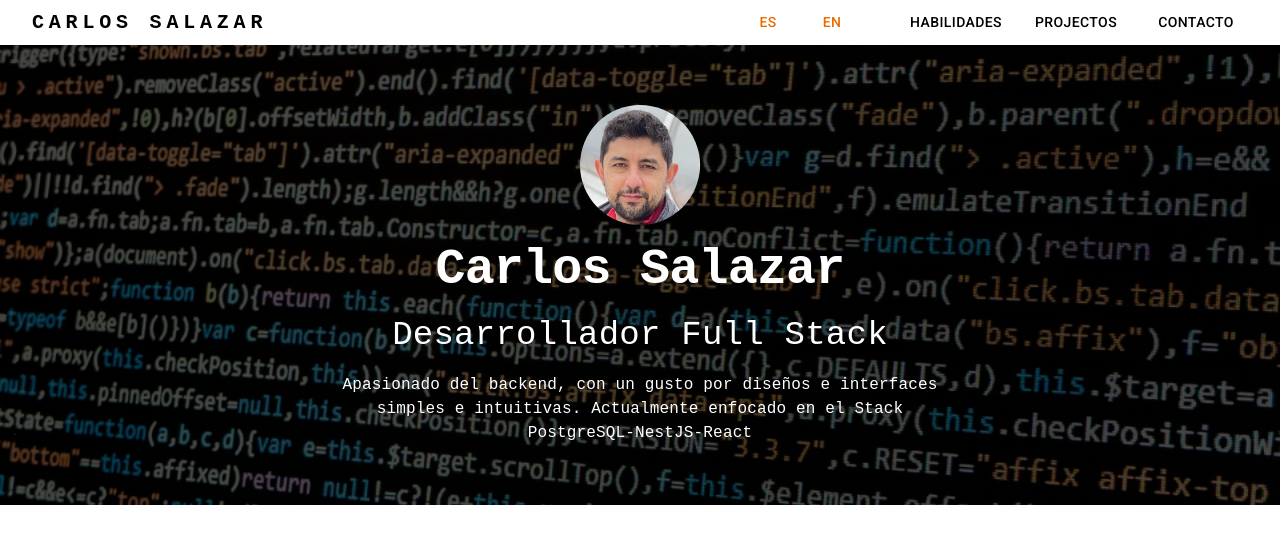
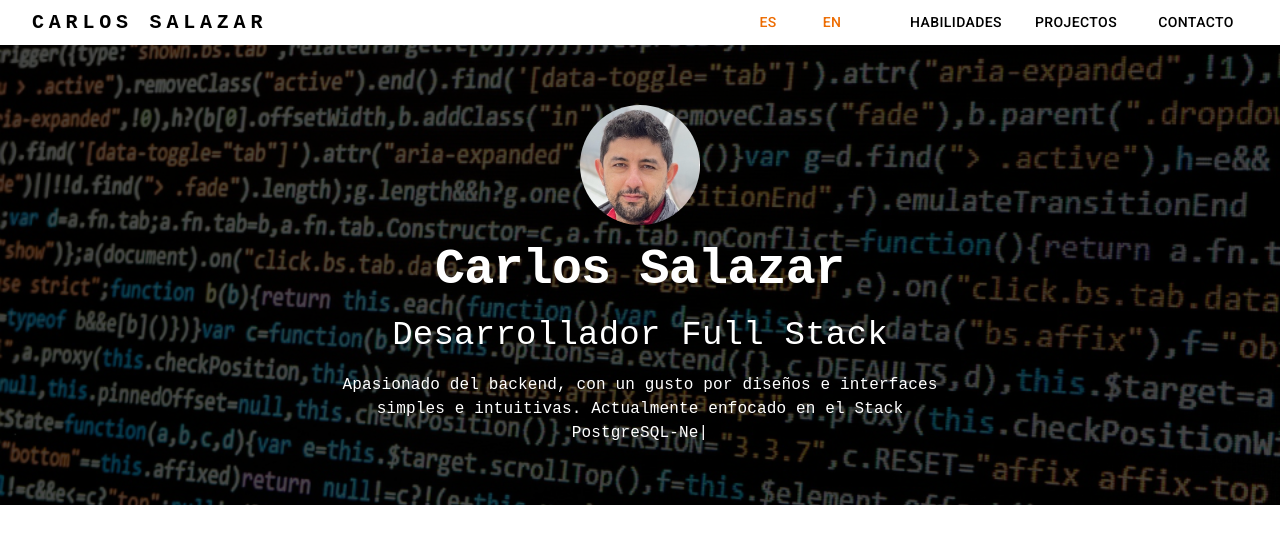
Before and after one commit to telcash/portfolio, a React (Create React App) app: page / in a window 1280 px wide. Shown: the top 555 px of the page. Built offline with nearby package versions, Linux system fonts and the light colour scheme.

Commit message:
Agregadas animaciones a textos de Hero

```diff
--- a/src/components/containers/hero/Hero.jsx
+++ b/src/components/containers/hero/Hero.jsx
@@ -1,5 +1,7 @@
 import React from "react";
 import './hero.css';
+
+import { useTypewriter } from "../../../hooks/useTypewriter";
 
 import Typography from '@mui/material/Typography';
 
@@ -10,11 +12,13 @@ import { useTranslation } from "react-i18next";
 const Hero = () => {
 
     const [t] = useTranslation("global");
+    const description = useTypewriter(t("hero.description"), 35, 1500);
 
     return (
         <div className="cs_hero">
             <CsAvatar size={120}/>
             <Typography
+                className="scale-in-center"
                 variant="h1"
                 component="h1"
                 zIndex={1}
@@ -27,6 +31,7 @@ const Hero = () => {
                 {t("name")}
             </Typography>
             <Typography
+                className="slide-in-left"
                 variant="h4"
                 component="h4"
                 zIndex={1}
@@ -37,15 +42,17 @@ const Hero = () => {
                 {t("hero.job")}
             </Typography>
             <Typography
-            zIndex={1}
-            width='50%'
+                zIndex={1}
+                height={72}
+                maxWidth={600}
+                width='50%'
                 component="p"
                 sx={{
                     fontSize: 16,
                     fontFamily: 'monospace'
                 }}
             >
-                {t("hero.description")}
+                {description}
             </Typography>
         </div>
     )
--- a/src/components/containers/hero/hero.css
+++ b/src/components/containers/hero/hero.css
@@ -4,6 +4,7 @@
     background-position: center;
     background-repeat: no-repeat;
     background-size: cover;
+    height: 460px;
     padding: 60px 0 60px 0;
     display: flex;
     flex-direction: column;
@@ -23,3 +24,63 @@
     left: 0;
     background: rgba(0, 0, 0, 0.70);
 }
+
+.slide-in-left {
+	-webkit-animation: slide-in-left 0.5s cubic-bezier(0.250, 0.460, 0.450, 0.940) 1s both;
+	        animation: slide-in-left 0.5s cubic-bezier(0.250, 0.460, 0.450, 0.940) 1s both;
+}
+
+ @-webkit-keyframes slide-in-left {
+    0% {
+      -webkit-transform: translateX(-2000px);
+              transform: translateX(-2000px);
+      opacity: 0;
+    }
+    100% {
+      -webkit-transform: translateX(0);
+              transform: translateX(0);
+      opacity: 1;
+    }
+  }
+  @keyframes slide-in-left {
+    0% {
+      -webkit-transform: translateX(-2000px);
+              transform: translateX(-2000px);
+      opacity: 0;
+    }
+    100% {
+      -webkit-transform: translateX(0);
+              transform: translateX(0);
+      opacity: 1;
+    }
+  }
+
+  .scale-in-center {
+	-webkit-animation: scale-in-center 1s cubic-bezier(0.250, 0.460, 0.450, 0.940) both;
+	        animation: scale-in-center 1s cubic-bezier(0.250, 0.460, 0.450, 0.940) both;
+}
+
+ @-webkit-keyframes scale-in-center {
+    0% {
+      -webkit-transform: scale(0);
+              transform: scale(0);
+      opacity: 1;
+    }
+    100% {
+      -webkit-transform: scale(1);
+              transform: scale(1);
+      opacity: 1;
+    }
+  }
+  @keyframes scale-in-center {
+    0% {
+      -webkit-transform: scale(0);
+              transform: scale(0);
+      opacity: 1;
+    }
+    100% {
+      -webkit-transform: scale(1);
+              transform: scale(1);
+      opacity: 1;
+    }
+  }
--- /dev/null
+++ b/src/hooks/useTypewriter.js
@@ -0,0 +1,30 @@
+import { useState, useEffect } from 'react';
+
+export const useTypewriter = (text, speed = 30, delay = 0) => {
+    const [displayText, setDisplayText] = useState('');
+
+    useEffect(() => {
+        let i = 0;
+        const time = setTimeout(() => {
+            const typingInterval = setInterval(() => {
+                if(i === text.length - 1) {
+                    setDisplayText(text.substring(0, i+1));
+                    i++;
+                }
+                else if(i < text.length) {
+                    setDisplayText(text.substring(0, i+1) + "|");
+                    i++;
+                } else {
+                    clearInterval(typingInterval);
+                }
+            }, speed);
+
+        }, delay)
+
+        return () => {
+            clearTimeout(time);
+        };
+    }, [text, speed, delay]);
+
+    return displayText;
+}
```
